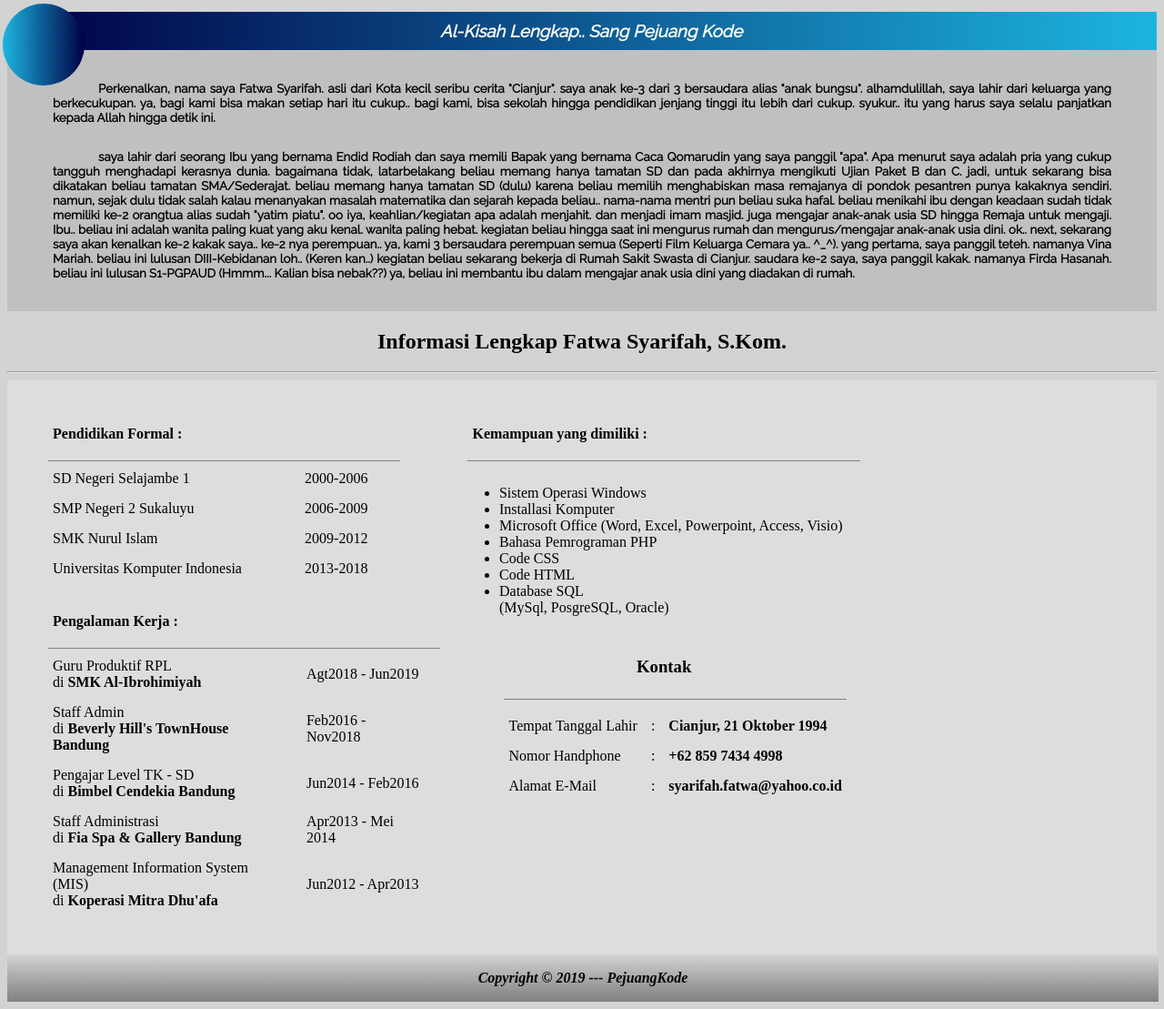
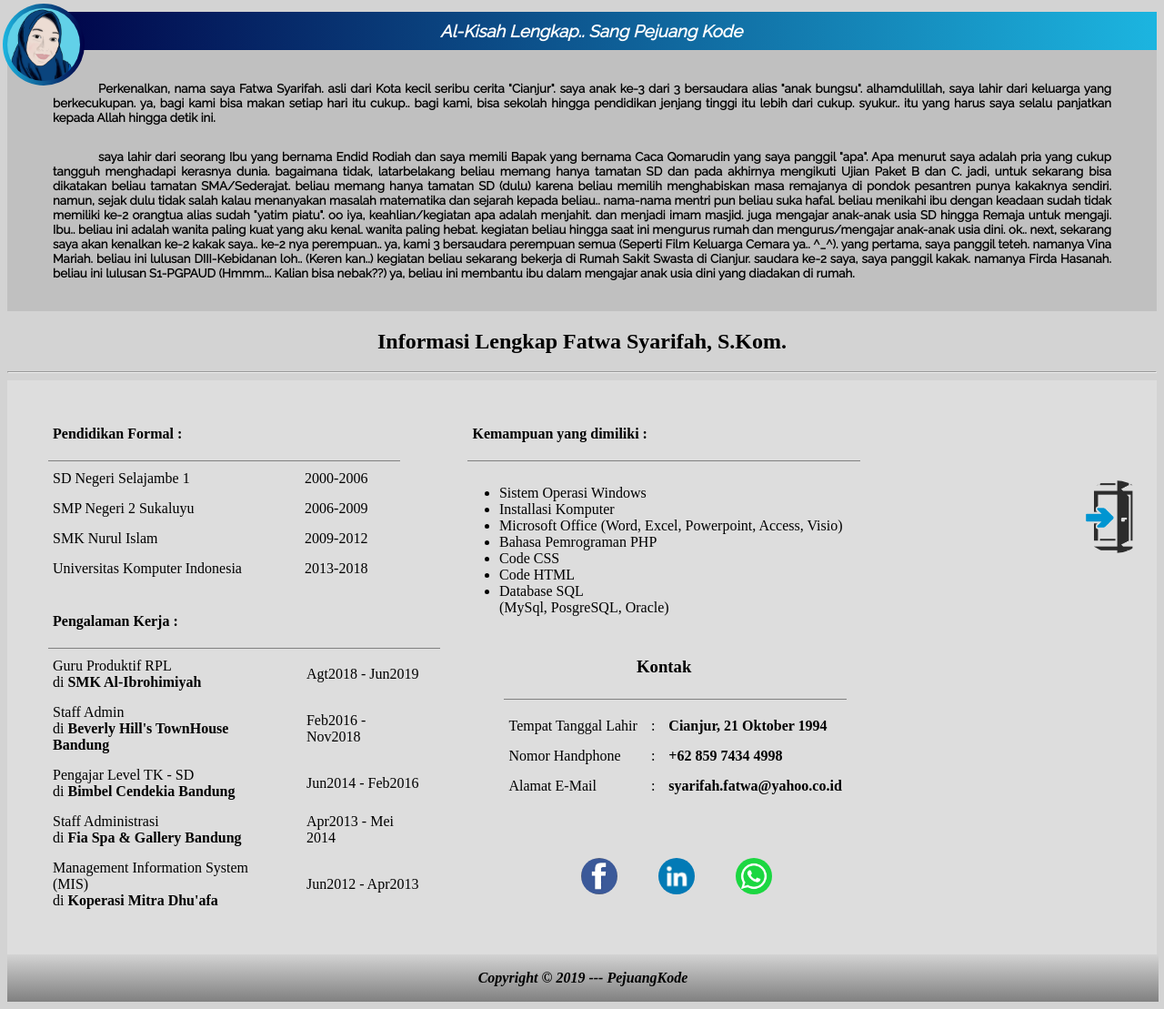
Before and after one commit to fatwasyarifah/CVfatwa.github.io, a plain HTML site: page al-kisah.html in a window 1280 px wide. Shown: the whole page at 91% size. Drawn offline with Linux system fonts and the light colour scheme; files that its build step writes are made by us from their sources.

Commit message:
update link IMG

```diff
--- a/CSS/MyCss.css
+++ b/CSS/MyCss.css
@@ -121,7 +121,7 @@
             #value1 {
                 border-radius: 50%;
                 background: linear-gradient(to left, #000046, #1cb5e0);
-                background-image: url(42.png);
+                background-image: url(IMG/42.png);
                 background-size: 150px;
                 width: 150px;
                 height: 150px;
@@ -130,7 +130,7 @@
                 position: absolute;
                 border-radius: 50%;
                 background: linear-gradient(to left, #000046, #1cb5e0);
-                background-image: url(42.png);
+                background-image: url(IMG/42.png);
                 background-size: 80px;
                 width: 80px;
                 height: 80px;
@@ -151,7 +151,7 @@
                 position: fixed;
                 border-radius: 50%;
                 background: linear-gradient(to left, #000046, #1cb5e0);
-                background-image: url(ExitDoor.gif);
+                background-image: url(IMG/ExitDoor.gif);
                 background-size: 100px;
                 background-position: center;
                 width: 80px;
@@ -162,7 +162,7 @@
             #value2 {
                 border-radius: 50%;
                 background: linear-gradient(to left, #000046, #1cb5e0);
-                background-image: url(fb.jpg);
+                background-image: url(IMG/fb.jpg);
                 background-size: 40px;
                 width: 40px;
                 height: 40px;
@@ -170,7 +170,7 @@
             #value3 {
                 border-radius: 50%;
                 background: linear-gradient(to left, #000046, #1cb5e0);
-                background-image: url(LinkedIn.jpg);
+                background-image: url(IMG/LinkedIn.jpg);
                 background-size: 60px;
                 background-position: center;
                 width: 40px;
@@ -179,7 +179,7 @@
             #value4 {
                 border-radius: 50%;
                 background: linear-gradient(to left, #000046, #1cb5e0);
-                background-image: url(WA.png);
+                background-image: url(IMG/WA.png);
                 background-size: 40px;
                 width: 40px;
                 height: 40px;
```
